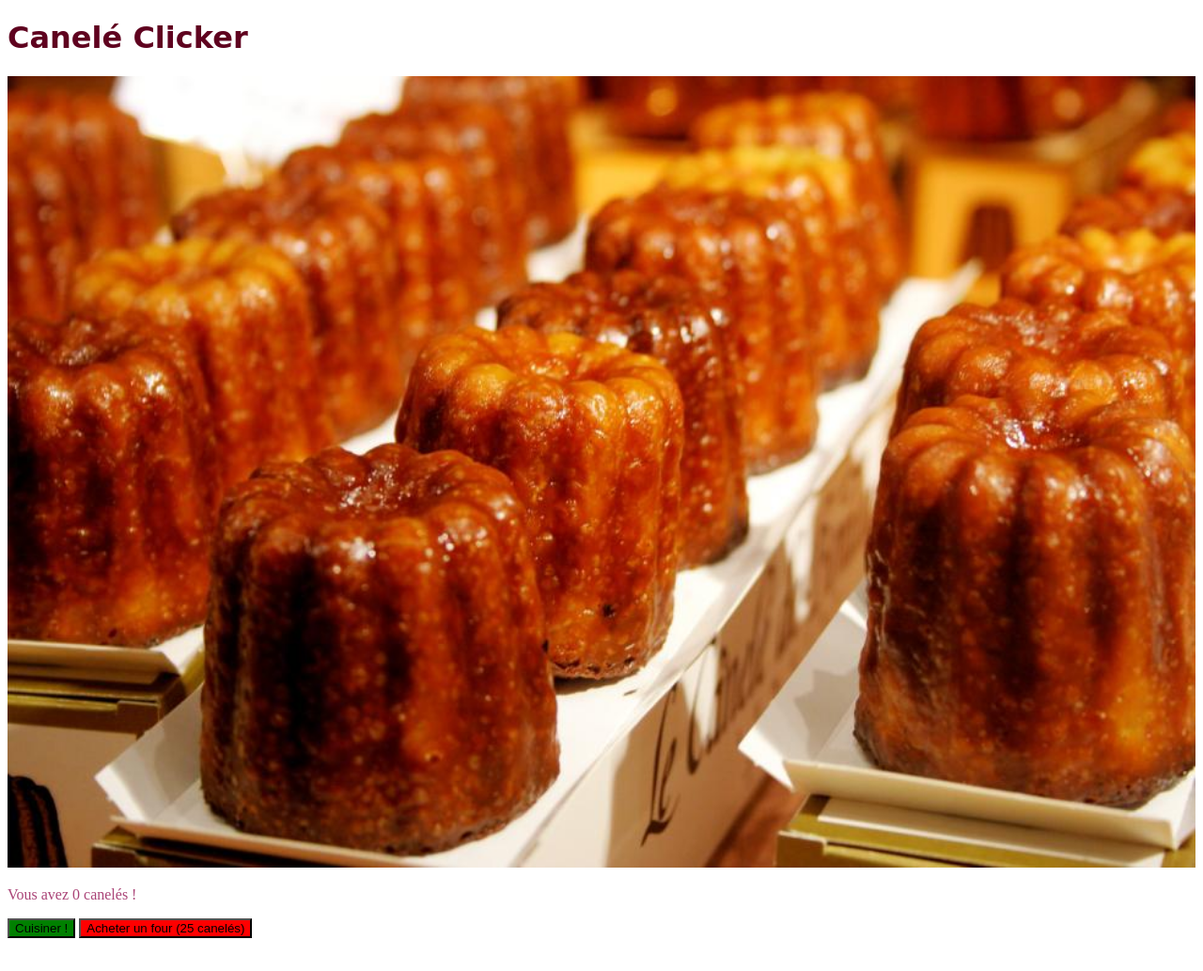
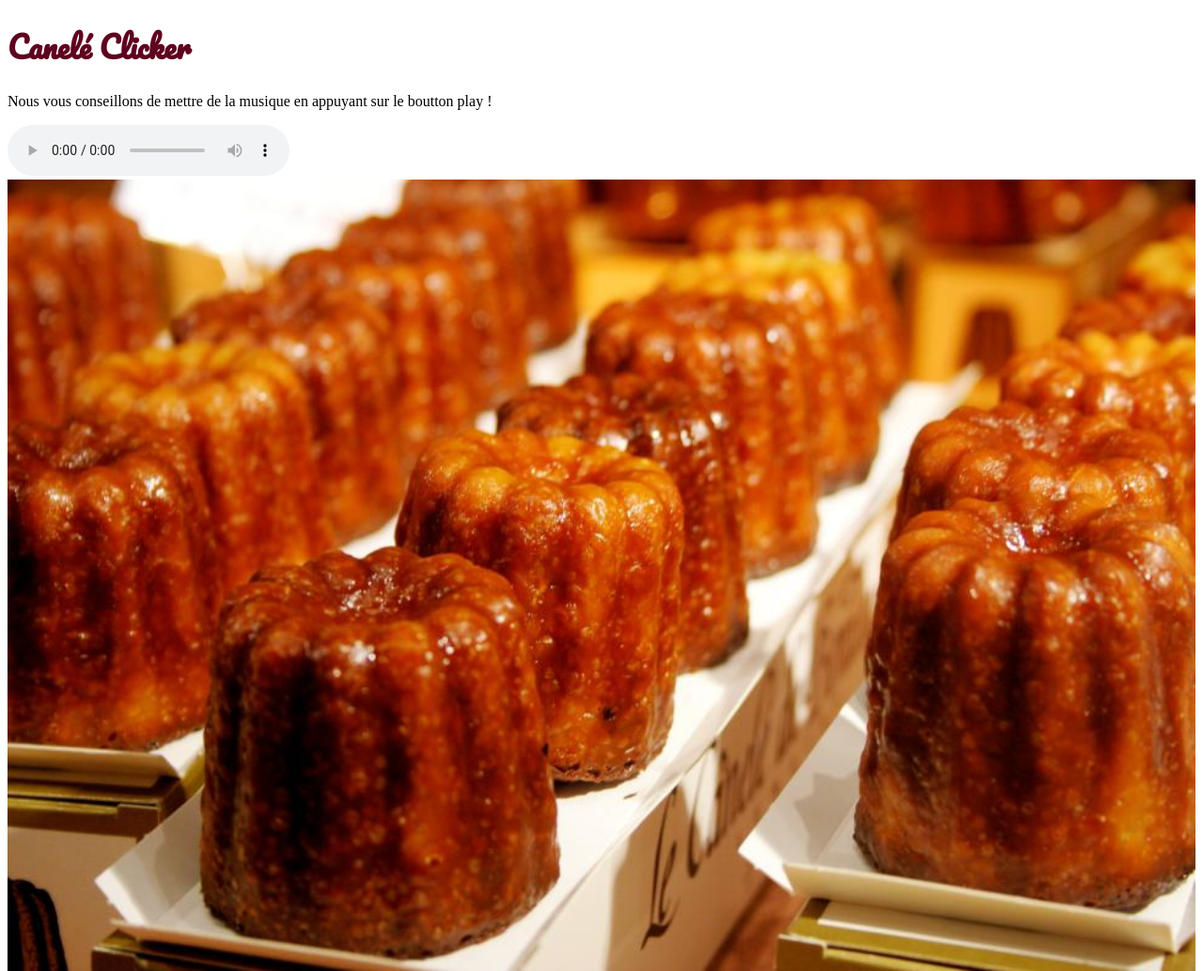
Before and after one commit to Saverio976/cc_canele_clicker, a plain HTML site: page site/index.html in a window 1280 px wide. Shown: the top 1033 px of the page at 94% size. Before the commit the page ends 1006 px from the top, so only its background shows below. Drawn offline with Linux system fonts and the light colour scheme.

Commit message:
ajout de la lecture d'une musique !

```diff
--- a/site/index.css
+++ b/site/index.css
@@ -1,5 +1,5 @@
 h1 {
-    font-family: cursive;
+    font-family: 'Pacifico', cursive;
     color: #5f021f;
 }
 
--- a/site/index.html
+++ b/site/index.html
@@ -3,11 +3,16 @@
     <head>
         <title>Canelé Clicker</title>
         <link rel="stylesheet" href="index.css">
+        <link href='https://fonts.googleapis.com/css?family=Pacifico' rel='stylesheet'>
         <script type="text/javascript" src = "index.js"></script>
     </head>
     <body>
 
         <h1>Canelé Clicker</h1>
+        <p>Nous vous conseillons de mettre de la musique en appuyant sur le boutton play !</p>
+        <audio autoplay="autoplay" loop="loop" controls="controls">
+            <source src="../music/Hans Zimmer - Time (Inception)-RxabLA7UQ9k.mp3" type="audio/mp3" />
+        </audio>
 
         <img src="../image/canele36.jpg" alt="canele cliker">
 
```
Also changed, not shown: 1 other file.
